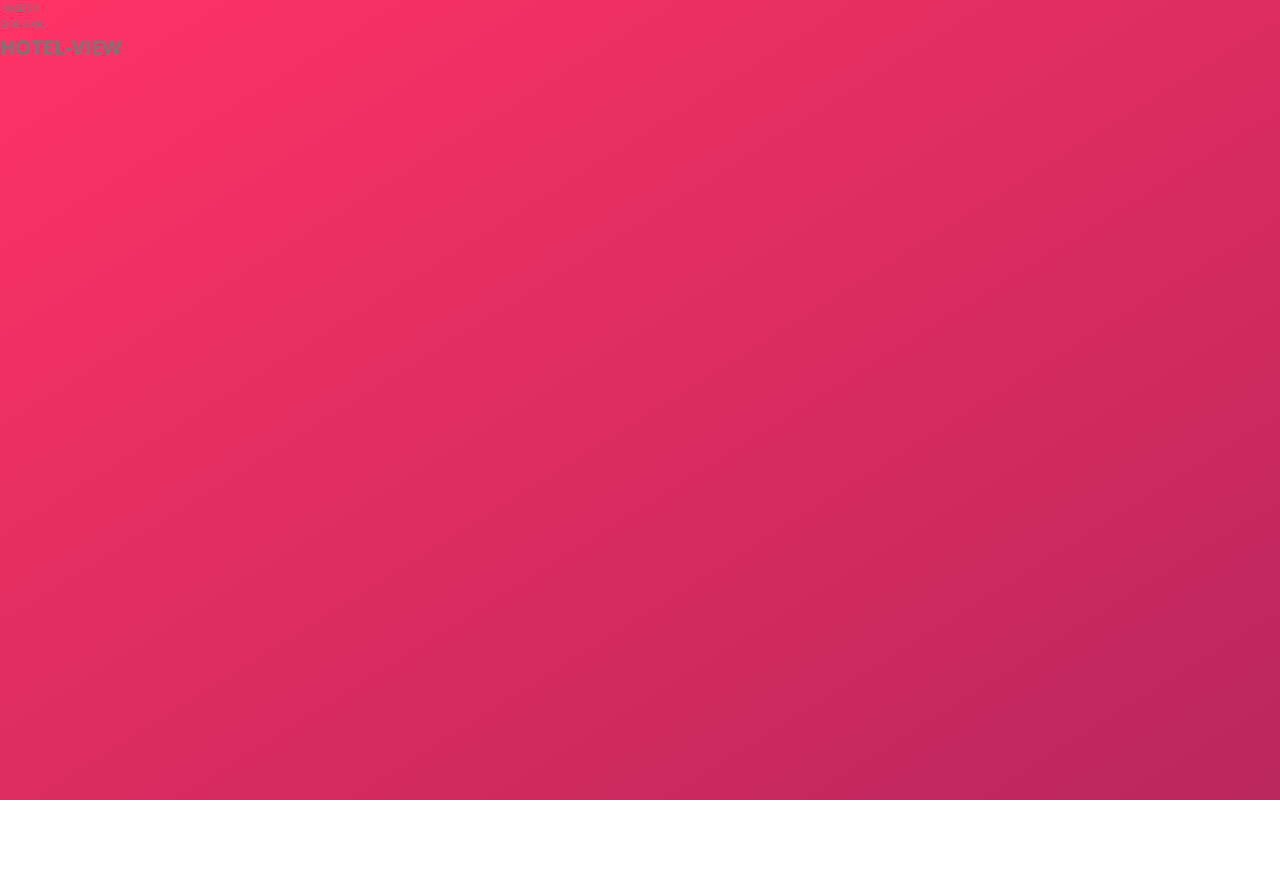
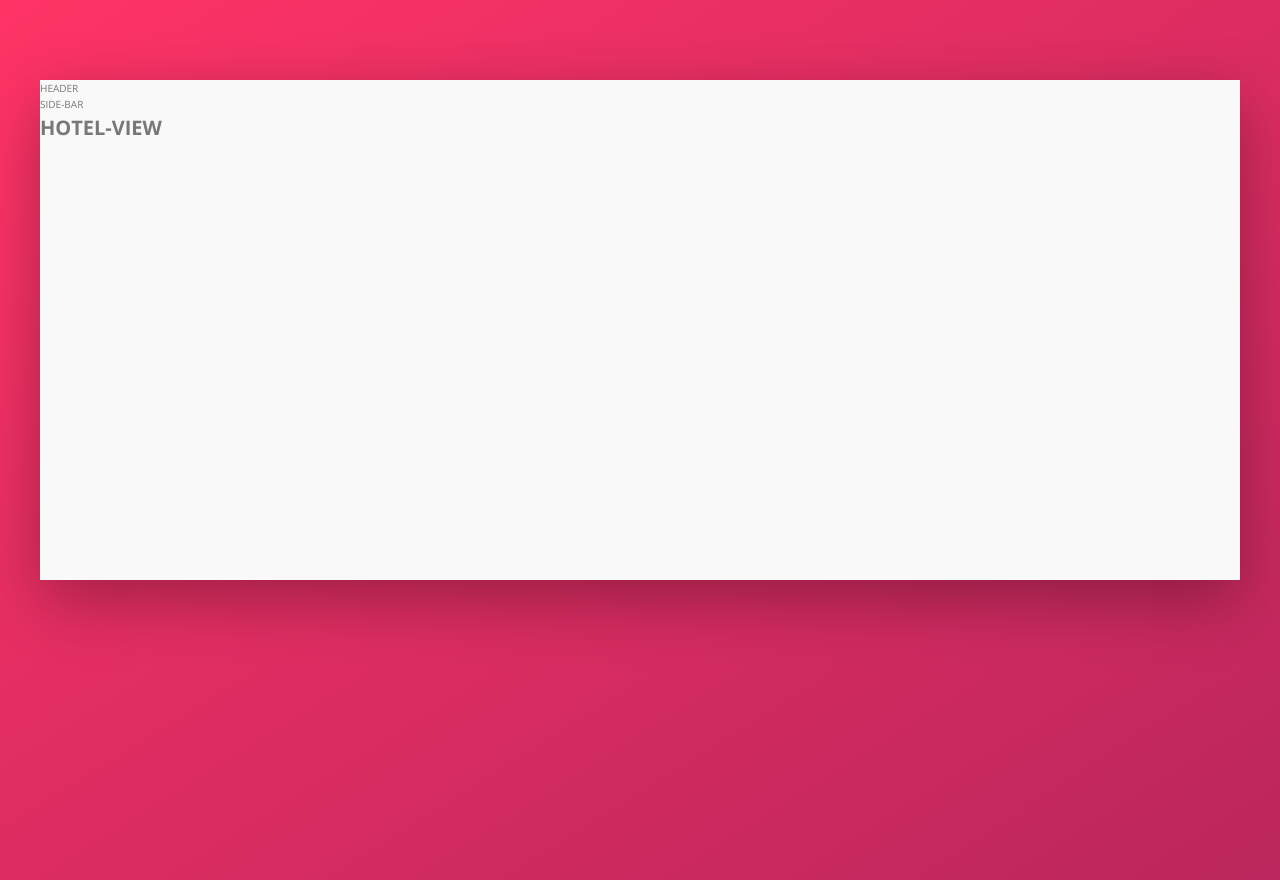
Before and after one commit to dario-piotrowicz/VueJS3-CSS_demo_Trillo_website_miniproject, a Vue app: page / in a window 1280 px wide. Before the commit the page ends 800 px from the top, so only its background shows below. Built offline with nearby package versions, Linux system fonts and the light colour scheme.

Commit message:
basic styling on the app container

```diff
--- a/src/App.vue
+++ b/src/App.vue
@@ -49,6 +49,14 @@ html {
   box-sizing: inherit;
 }
 
+body {
+  background-image: linear-gradient(
+    to right bottom,
+    var(--color-primary-lighter),
+    var(--color-primary-darker)
+  );
+}
+
 #app {
   font-family: "OpenSans", sans-serif;
   font-weight: 400;
--- a/src/components/AppContainer.vue
+++ b/src/components/AppContainer.vue
@@ -1,8 +1,10 @@
 <template>
-  <app-header></app-header>
-  <div class="content">
-    <nav-sidebar></nav-sidebar>
-    <hotel-view></hotel-view>
+  <div class="container">
+    <app-header></app-header>
+    <div class="content">
+      <nav-sidebar></nav-sidebar>
+      <hotel-view></hotel-view>
+    </div>
   </div>
 </template>
 
@@ -19,3 +21,13 @@ export default {
   }
 };
 </script>
+
+<style lang="scss" scoped>
+.container {
+  max-width: 120rem;
+  margin: 8rem auto;
+  background-color: var(--color-gray-lightest);
+  box-shadow: 0 2rem 6rem transparentize(#000, 0.7);
+  min-height: 50rem;
+}
+</style>
```
